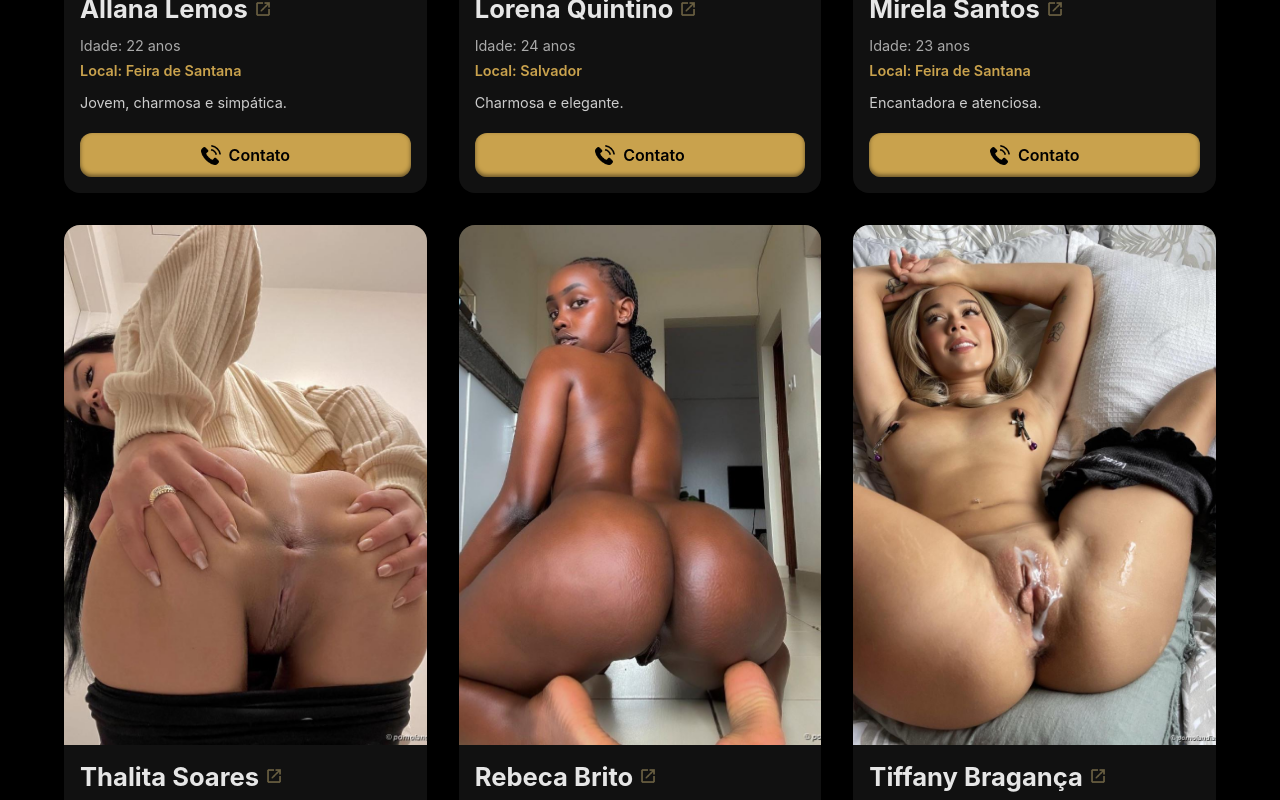
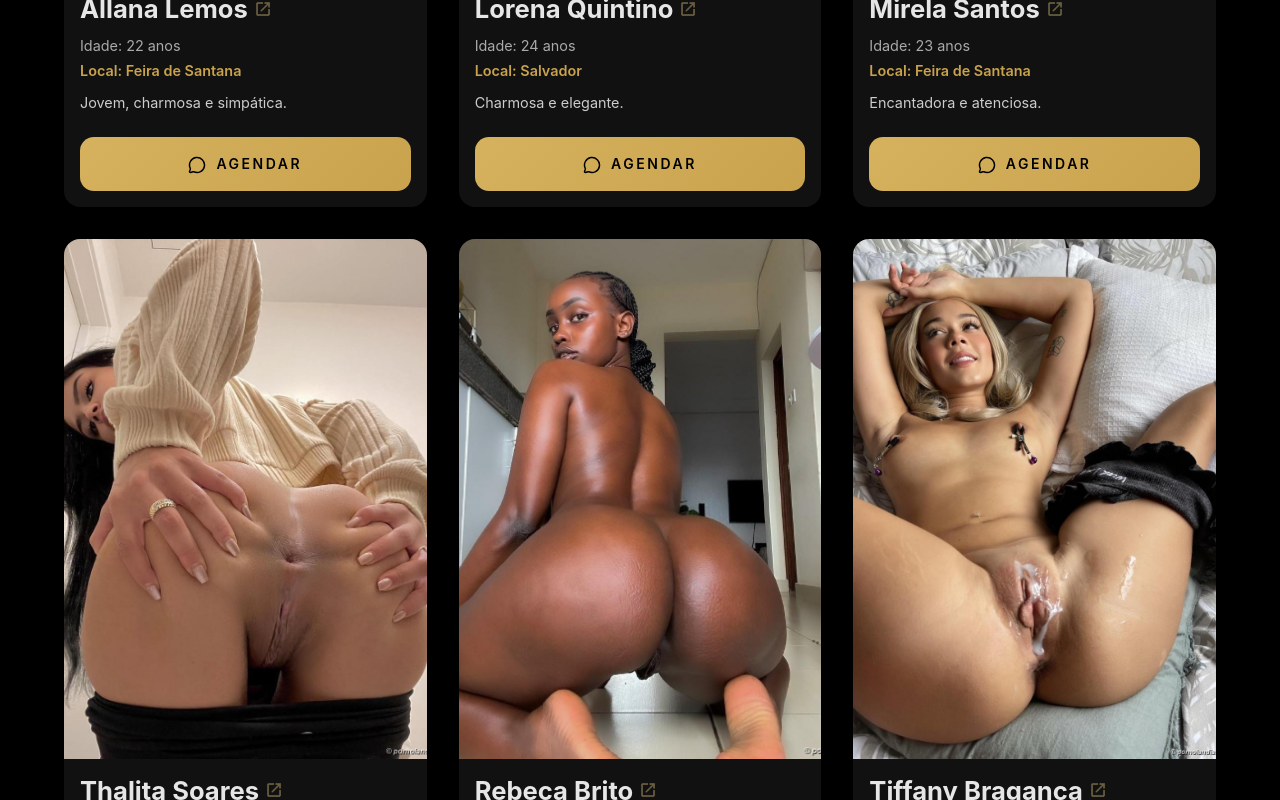
Before and after one commit to alexsandropancracio/sexysymbol, a React app in the folder src/frontend/: page / in a window 1280 px wide. Shown: the part 1460-2260 px from the top of the page. Built offline with nearby package versions, Linux system fonts and the light colour scheme; the HTML template or start-up script is replaced by a standard one.

Commit message:
Ajustado setas de carrossel e implementado carrossel no thumbnails

```diff
--- a/src/frontend/src/components/Ads/AdsCard.tsx
+++ b/src/frontend/src/components/Ads/AdsCard.tsx
@@ -10,11 +10,12 @@ import {
   Location,
   Bio,
   ArrowButton,
-  Button
 } from "./styles";
+import * as S from "./styles";
+import { MessageCircle } from "lucide-react";
 
 import newPageIcon from "@/assets/midia/new-page.png";
-import telefoneIcon from "@/assets/midia/telefone.png";
+
 import { Link } from "react-router-dom";
 
 /* ====================
@@ -69,10 +70,18 @@ export function AdsCard({ ad }: AdsCardProps) {
 
         <Bio>{ad.bio}</Bio>
 
-        <Button>
-          <img src={telefoneIcon} alt="Telefone" />
-          Contato
-        </Button>
+              {/* CTA */}
+              <S.CTAButton
+                onClick={() =>
+                  window.open(
+                    "https://wa.me/5511956197970",
+                    "_blank"
+                  )
+                }
+              >
+                <MessageCircle size={18} />
+                AGENDAR
+              </S.CTAButton>
       </Content>
     </Card>
   );
--- a/src/frontend/src/components/Ads/AdsData.ts
+++ b/src/frontend/src/components/Ads/AdsData.ts
@@ -93,7 +93,7 @@ export const ads: Ad[] = [
     locations: "Feira de Santana",
     bio: "Jovem, charmosa e simpática.",
     rating: 4.3,
-    images: [allana3, allana1, allana2, allana4],
+    images: [allana3, allana1, allana2, allana4, allana1, allana2, allana3, allana4],
     etnia: "Brancas",
     atendimento: ["Homens", "Casais"],
     lugar: ["Com local"],
--- a/src/frontend/src/components/Ads/styles.ts
+++ b/src/frontend/src/components/Ads/styles.ts
@@ -272,37 +272,58 @@ export const Bio = styled.p`
 `;
 
 /* ===== BUTTON ===== */
-export const Button = styled.button`
-  margin-top: 12px;
-  padding: 12px 20px;
-  border-radius: 12px;
-  justify-content: center;
+export const CTAButton = styled.button`
+  margin-top: 16px;
+  width: 100%;
+  padding: 18px;
+
+  display: flex; /* 🔑 */
+  align-items: center; /* 🔑 */
+  justify-content: center; /* 🔑 */
+  gap: 10px;
+
+  font-size: 14px;
+  letter-spacing: 0.18em;
+  font-weight: 600;
+  line-height: 1; /* 🔑 remove desalinhamento */
+
+  background: linear-gradient(
+    135deg,
+    #d6b25e,
+    #c9a24d
+  );
+  color: #000;
+
+  border-radius: 14px;
   border: none;
-  background: #C9A24D;
-  color: #000;
-  font-weight: 600;
-  font-size: 1rem;
-  cursor: pointer;
+  position: relative;
+  overflow: hidden;
 
-  display: flex;
-  align-items: center;
-  gap: 8px;
+  transition: 0.35s;
 
-  transition: all 0.3s ease;
-  box-shadow: inset 0 -2px 4px rgba(0,0,0,0.5);
-
-  img {
-    width: 20px;
-    height: 20px;
-    object-fit: contain;
+  svg {
+    display: block; /* 🔑 MUITO IMPORTANTE */
+    transform: translateY(1px); /* micro ajuste fino */
   }
 
   &:hover {
-    box-shadow: 0 6px 12px rgba(201,162,77,0.5);
-    transform: translateY(-3px);
+    transform: translateY(-2px);
+    box-shadow:
+      0 0 25px rgba(201, 162, 77, 0.45);
   }
+
+  &:active {
+    transform: scale(0.98);
+  }
+
+  @media (max-width: 480px) {
+    padding: 20px;
+    font-size: 13px;
+    letter-spacing: 0.2em;
+    max-width: 100%;
+  }
+
 `;
-
 /* ===== PAGINATION ===== */
 export const Pagination = styled.div`
   display: flex;
@@ -418,4 +439,8 @@ export const ArrowButton = styled.button<{ left?: boolean }>`
   &:hover {
     transform: translateY(-50%) scale(1.15);
   }
+
+      &:active {
+    transform: translateY(-50%) scale(0.95);
+  }
 `;
--- a/src/frontend/src/components/Highlights/styles.ts
+++ b/src/frontend/src/components/Highlights/styles.ts
@@ -232,20 +232,18 @@ export const Button = styled.button`
 `;
 
 /* ===== ARROWS ===== */
-const ArrowBase = styled.button`
+export const ArrowBase = styled.button`
   position: absolute;
   top: 50%;
   transform: translateY(-50%);
 
   width: 48px;
   height: 48px;
-
   border-radius: 50%;
   border: none;
 
-  background: rgba(0, 0, 0, 0.55);
+  background: rgba(0, 0, 0, 0.4);
   color: #fff;
-
   font-size: 32px;
   cursor: pointer;
   z-index: 3;
@@ -254,11 +252,16 @@ const ArrowBase = styled.button`
   align-items: center;
   justify-content: center;
 
-  transition: background 0.3s ease, transform 0.2s ease;
+  transition: background 0.3s ease, transform 0.2s ease, opacity 0.3s ease;
+
+  opacity: 0; /* 🔑 começa invisível */
 
   &:hover {
-    background: rgba(0, 0, 0, 0.8);
     transform: translateY(-50%) scale(1.05);
+  }
+
+  &:active {
+    transform: translateY(-50%) scale(0.95);
   }
 
   @media (max-width: 768px) {
@@ -280,8 +283,15 @@ const ArrowBase = styled.button`
   }
 `;
 
+/* ========== ARROWS ========== */
 export const ArrowLeft = styled(ArrowBase)`
   left: 24px;
+
+  ${({}) => `
+    ${Card}:hover & {
+      opacity: 1; /* 🔑 aparece no hover do container */
+    }
+  `}
 
   @media (max-width: 768px) {
     left: 16px;
@@ -295,6 +305,12 @@ export const ArrowLeft = styled(ArrowBase)`
 export const ArrowRight = styled(ArrowBase)`
   right: 24px;
 
+  ${({}) => `
+    ${Card}:hover & {
+      opacity: 1; /* 🔑 aparece no hover do container */
+    }
+  `}
+
   @media (max-width: 768px) {
     right: 16px;
   }
--- a/src/frontend/src/components/Perfil/ProfilePage.style.ts
+++ b/src/frontend/src/components/Perfil/ProfilePage.style.ts
@@ -4,7 +4,7 @@ import { motion } from "framer-motion";
 /* ================= PAGE ================= */
 
 export const Page = styled(motion.main)`
-  min-height: 100vh;
+  min-height: 110vh;
   background: radial-gradient(
     circle at top,
     #111 0%,
@@ -259,6 +259,10 @@ export const ArrowButton = styled.button<{ left?: boolean }>`
   &:hover {
     transform: translateY(-50%) scale(1.15);
   }
+
+    &:active {
+    transform: translateY(-50%) scale(0.95);
+  }
 `;
 
 /* ================= RIGHT ================= */
@@ -341,8 +345,6 @@ export const DetailItem = styled.div`
     gap: 20px;
   }
 `;
-
-
 
 /* ================= TEXT ================= */
 
@@ -459,19 +461,22 @@ export const CTAButton = styled.button`
 export const ThumbnailsRow = styled.div`
   display: flex;
   gap: 12px;
-  margin-top: 14px;
-  overflow-x: auto;
+  overflow-x: auto;      /* permite scroll horizontal */
+  scroll-behavior: smooth; /* animação suave no scroll */
   padding-bottom: 4px;
+
+  /* força que sempre apareçam 5 itens visíveis por vez */
+  max-width: calc((68px * 5) + (12px * 4)); /* 5 thumbnails + 4 gaps */
 
   &::-webkit-scrollbar {
     height: 4px;
   }
-
   &::-webkit-scrollbar-thumb {
     background: rgba(255, 255, 255, 0.1);
     border-radius: 999px;
   }
 `;
+
 
 export const Thumbnail = styled.button<{ active?: boolean }>`
   flex: 0 0 auto;
@@ -511,3 +516,42 @@ export const Thumbnail = styled.button<{ active?: boolean }>`
     filter: none;
   }
 `;
+
+export const ThumbnailsWrapper = styled.div`
+  position: relative;
+  display: flex;
+  align-items: center;
+`;
+
+// ================= ARROWS THUMBNAILS =================
+export const ThumbnailsArrow = styled.button<{ left?: boolean }>`
+  position: absolute;
+  top: 50%;
+  ${({ left }) => (left ? "left: -8px;" : "right: -8px;")}
+  transform: translateY(-50%);
+  z-index: 5;
+
+  width: 36px;
+  height: 36px;
+  border-radius: 50%;
+
+  display: flex;
+  align-items: center;
+  justify-content: center;
+
+  background: rgba(0, 0, 0, 0.35);
+  border: 1px solid rgba(255, 255, 255, 0.08);
+  color: #fff;
+  font-size: 18px;
+
+  cursor: pointer;
+  transition: 0.3s;
+
+  &:hover {
+    transform: translateY(-50%) scale(1.15);
+  }
+
+  &:active {
+    transform: translateY(-50%) scale(0.95);
+  }
+`;
--- a/src/frontend/src/components/Perfil/ProfilePage.tsx
+++ b/src/frontend/src/components/Perfil/ProfilePage.tsx
@@ -1,5 +1,6 @@
 import { useState, useEffect } from "react";
 import { motion, AnimatePresence } from "framer-motion";
+import { useRef } from "react";
 import {
   MapPin,
   ArrowLeft,
@@ -56,6 +57,18 @@ export function ProfilePage() {
       window.removeEventListener("keydown", onKey);
     };
   }, [id]); // ⚡️ depende do 'id' para resetar o scroll quando muda de perfil
+
+const thumbRef = useRef<HTMLDivElement>(null);
+
+const scrollLeft = () => {
+  thumbRef.current?.scrollBy({ left: -80, behavior: "smooth" });
+};
+
+const scrollRight = () => {
+  thumbRef.current?.scrollBy({ left: 80, behavior: "smooth" });
+};
+
+
 
   return (
     <S.Page
@@ -117,7 +130,10 @@ export function ProfilePage() {
 
 
           </S.CarouselWrapper>
-          <S.ThumbnailsRow>
+            <S.ThumbnailsWrapper>
+              <div style={{ position: "relative" }}>
+                <S.ThumbnailsArrow left onClick={scrollLeft}>‹</S.ThumbnailsArrow>
+                <S.ThumbnailsRow ref={thumbRef}>
                   {profileData.images.map((img, index) => (
                     <S.Thumbnail
                       key={index}
@@ -128,6 +144,9 @@ export function ProfilePage() {
                     </S.Thumbnail>
                   ))}
                 </S.ThumbnailsRow>
+                <S.ThumbnailsArrow onClick={scrollRight}>›</S.ThumbnailsArrow>
+              </div>
+            </S.ThumbnailsWrapper>
 
         </S.LeftColumn>
 
```
Lines whose indentation alone changed are shown as unchanged.
